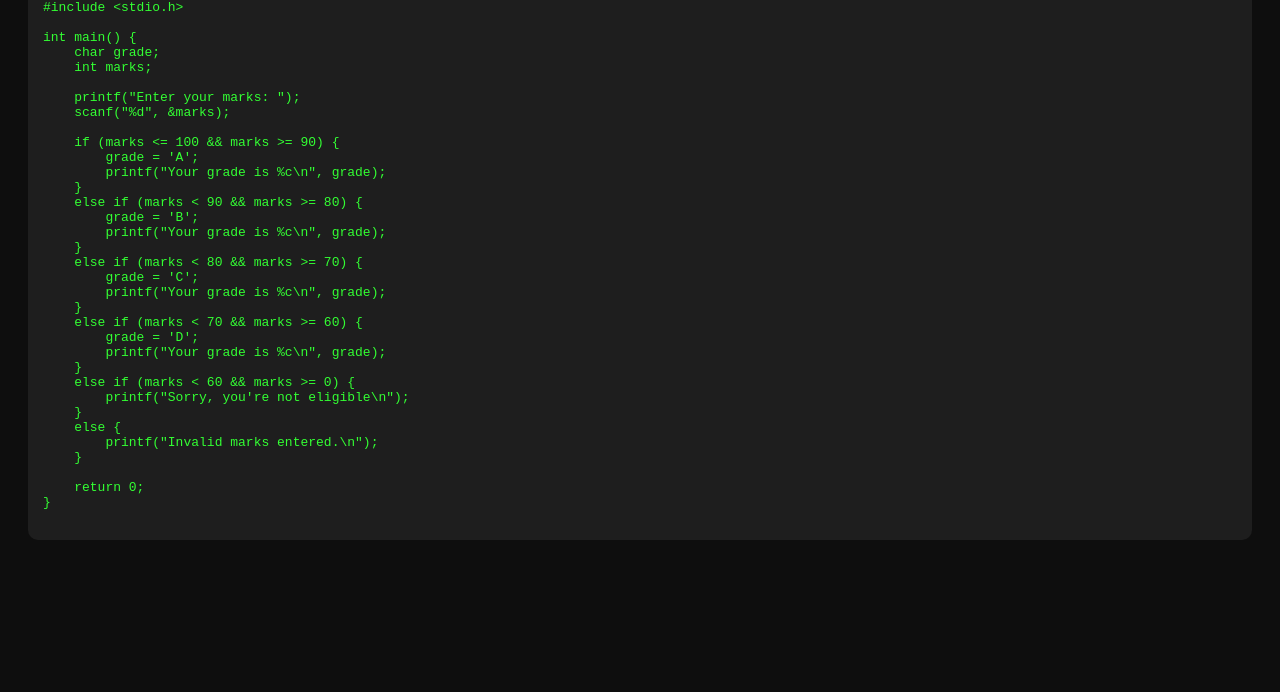
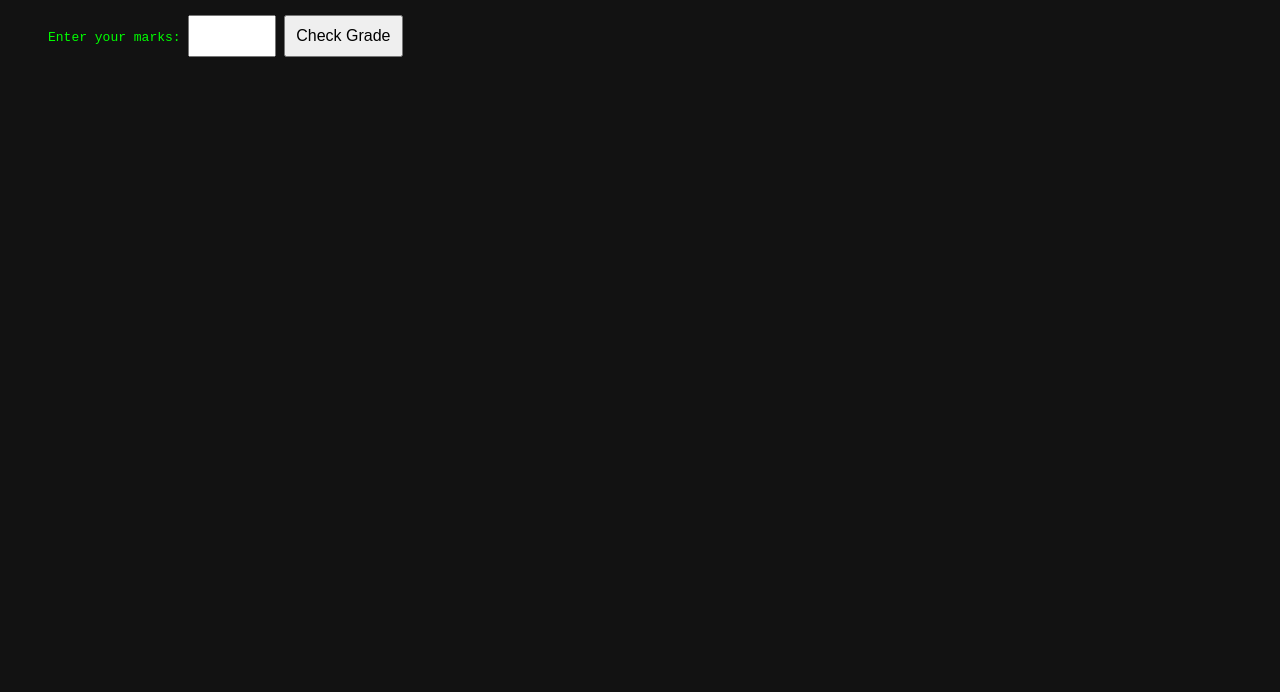
Before and after one commit to kaptandanuj/kaptandanuj, a plain HTML site: page index.html in a window 1280 px wide. Shown: the part 108-800 px from the top of the page. Drawn offline with Linux system fonts and the light colour scheme.

Commit message:
Add files via upload

```diff
--- a/index.html
+++ b/index.html
@@ -1,58 +1,58 @@
 <!DOCTYPE html>
 <html>
 <head>
-    <title>C Grade Checker</title>
+  <title>C Program Grade Checker (JS Version)</title>
   <style>
     body {
+      background-color: #121212;
+      color: #00ff00;
       font-family: monospace;
-            background-color: #0e0e0e;
-            color: #33ff33;
-            padding: 20px;
+      padding: 40px;
     }
-        pre {
-            background: #1e1e1e;
-            padding: 15px;
-            border-radius: 10px;
+    input, button {
+      padding: 10px;
+      font-size: 16px;
+      margin-top: 10px;
     }
   </style>
 </head>
 <body>
-    <h1>C Program: Grade Checker</h1>
-    <pre>
-#include &lt;stdio.h&gt;
 
-int main() {
-    char grade;
-    int marks;
+  <h1>C Program: Grade Checker (JS Version)</h1>
 
-    printf("Enter your marks: ");
-    scanf("%d", &marks);
+  <label>Enter your marks: </label>
+  <input type="number" id="marksInput" min="0" max="100">
+  <button onclick="checkGrade()">Check Grade</button>
 
-    if (marks &lt;= 100 && marks &gt;= 90) {
+  <p id="result"></p>
+
+  <script>
+    function checkGrade() {
+      const marks = parseInt(document.getElementById("marksInput").value);
+      let grade = '';
+      let message = '';
+
+      if (marks <= 100 && marks >= 90) {
         grade = 'A';
-        printf("Your grade is %c\n", grade);
-    }
-    else if (marks &lt; 90 && marks &gt;= 80) {
+        message = `Your grade is ${grade}`;
+      } else if (marks < 90 && marks >= 80) {
         grade = 'B';
-        printf("Your grade is %c\n", grade);
-    }
-    else if (marks &lt; 80 && marks &gt;= 70) {
+        message = `Your grade is ${grade}`;
+      } else if (marks < 80 && marks >= 70) {
         grade = 'C';
-        printf("Your grade is %c\n", grade);
-    }
-    else if (marks &lt; 70 && marks &gt;= 60) {
+        message = `Your grade is ${grade}`;
+      } else if (marks < 70 && marks >= 60) {
         grade = 'D';
-        printf("Your grade is %c\n", grade);
-    }
-    else if (marks &lt; 60 && marks &gt;= 0) {
-        printf("Sorry, you're not eligible\n");
-    }
-    else {
-        printf("Invalid marks entered.\n");
+        message = `Your grade is ${grade}`;
+      } else if (marks < 60 && marks >= 0) {
+        message = "Sorry, you're not eligible";
+      } else {
+        message = "Invalid marks entered.";
       }
 
-    return 0;
+      document.getElementById("result").innerText = message;
     }
-    </pre>
+  </script>
+
 </body>
 </html>
```
Lines whose indentation alone changed are shown as unchanged.
